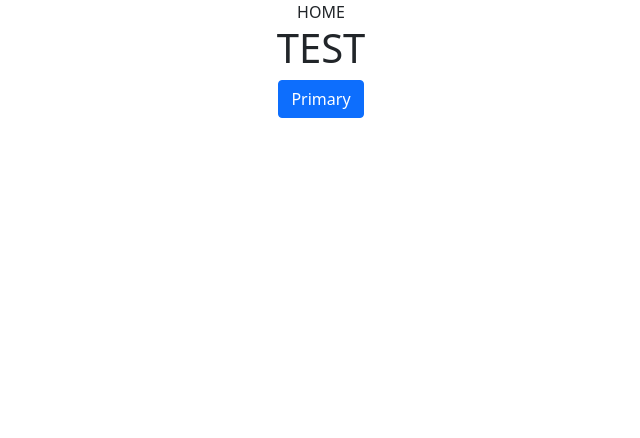
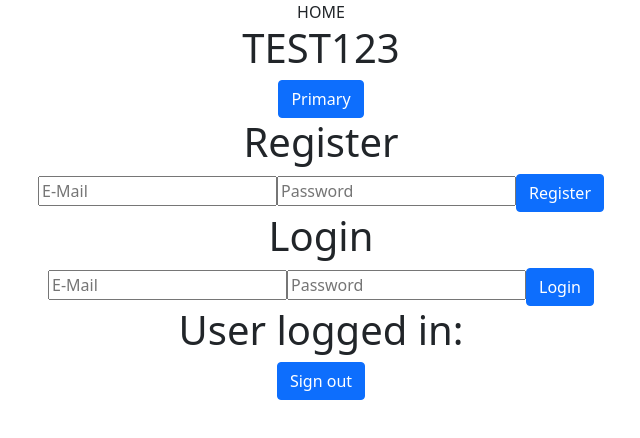
Before and after one commit to Croip3/RestaurantApp_Dev, a React (Create React App) app in the folder restaurant_dev/: page / in a window 1280 px wide. Shown: the top 438 px of the page, without its empty margins (319-959 px from the left). Built offline with nearby package versions, Linux system fonts and the light colour scheme.

Commit message:
Added Login + firebase_config.js

```diff
--- a/restaurant_dev/package.json
+++ b/restaurant_dev/package.json
@@ -7,10 +7,11 @@
     "@testing-library/react": "^11.2.7",
     "@testing-library/user-event": "^12.8.3",
     "bootstrap": "^5.1.3",
+    "firebase": "^9.4.0",
     "react": "^17.0.2",
     "react-bootstrap": "^2.0.2",
     "react-dom": "^17.0.2",
-    "react-router-dom": "^6.0.1",
+    "react-router-dom": "^6.0.2",
     "react-scripts": "4.0.3",
     "web-vitals": "^1.1.2"
   },
--- a/restaurant_dev/src/App.js
+++ b/restaurant_dev/src/App.js
@@ -3,6 +3,7 @@ import './App.css';
 import Test from './components/Test'
 import 'bootstrap/dist/css/bootstrap.min.css'
 import {BrowserRouter as Router, Routes, Route} from 'react-router-dom'
+import Login from './components/Login'
 
 function App() {
   return (
@@ -13,6 +14,9 @@ function App() {
             <Route path="/" exact element={<Test /> } />
             <Route path="/test" exact element={<Test />}></Route>
           </Routes>
+          <Login>
+
+          </Login>
       </div>
     </Router>
   );
--- a/restaurant_dev/src/components/Test.js
+++ b/restaurant_dev/src/components/Test.js
@@ -4,7 +4,7 @@ import Button from 'react-bootstrap/Button'
 const Test = () => {
     return (
         <div>
-            <h1>TEST</h1>
+            <h1>TEST123</h1>
            <Button variant="primary">Primary</Button>
         </div>
     )
```
Also changed, not shown: restaurant_dev/src/firebase_config.js (added, +7 -0 lines), restaurant_dev/test.txt (added), 1 other file (tests, documents, lock files or other folders).
